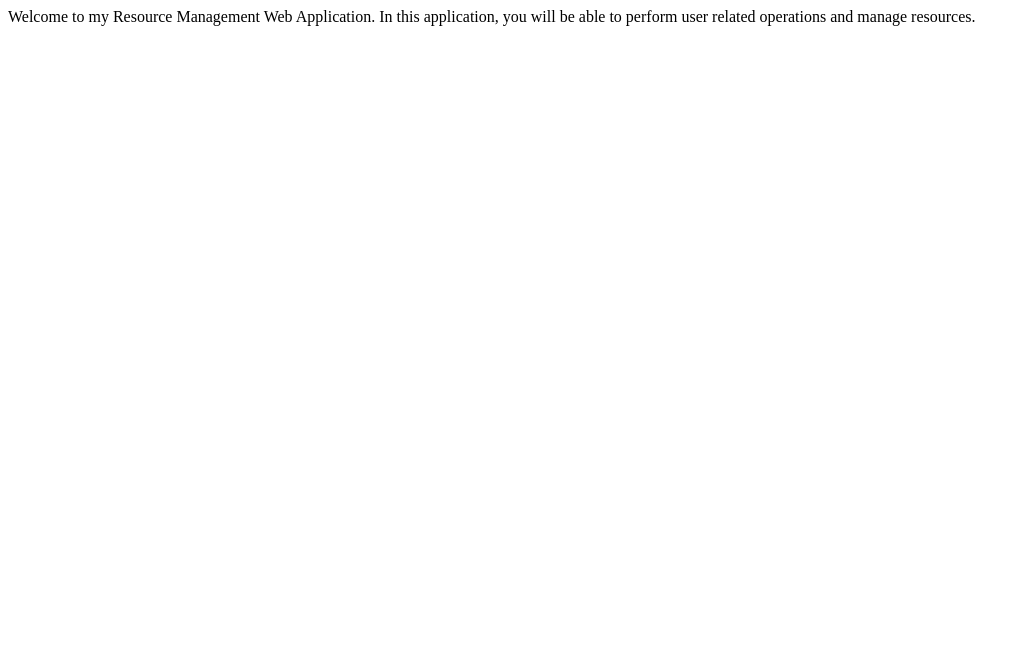
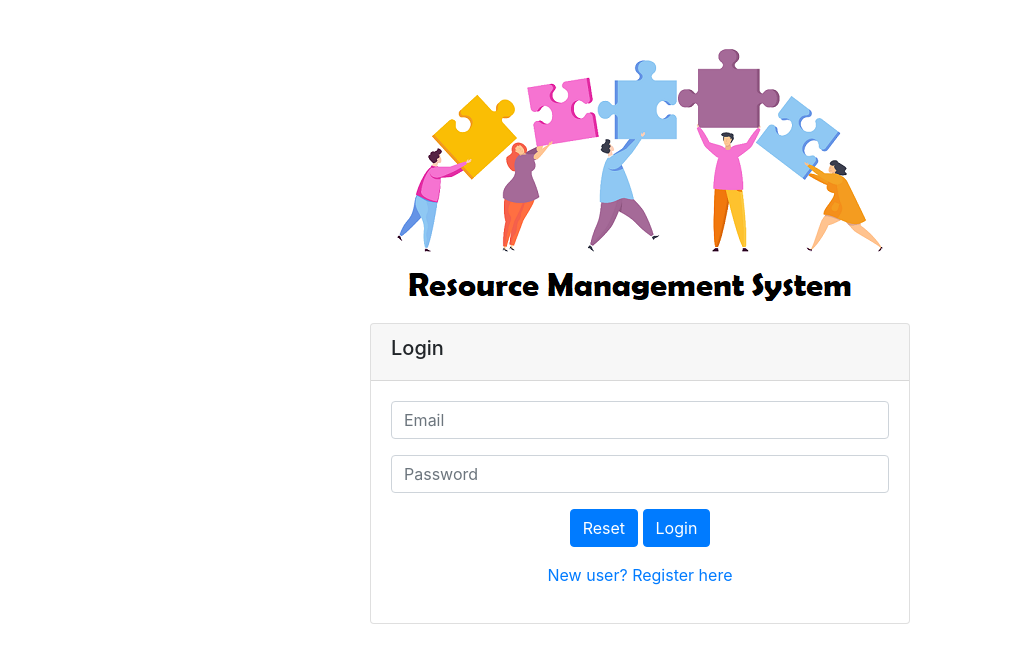
Before and after one commit to happkiller1010101/resource-mgmt, a website: page public/index.html in a window 1280 px wide. Shown: the whole page, without its empty margins (0-1029 px from the left). Drawn offline with nearby package versions, Linux system fonts and the light colour scheme.

Commit message:
Completed the containerization of app

```diff
--- a/package.json
+++ b/package.json
@@ -21,7 +21,8 @@
     "statements": 80
   },
   "scripts": {
-    "test": "nyc mocha tests/*.test.js"
+    "test": "nyc mocha tests/*.test.js",
+    "start": "node index.js"
   },
   "author": "",
   "license": "ISC",
--- a/public/index.html
+++ b/public/index.html
@@ -1,9 +1,63 @@
-<html>
+<!DOCTYPE html>
+<html lang="en">
   <head>
+    <meta charset="UTF-8" />
+    <meta name="viewport" content="width=device-width, initial-scale=1.0" />
     <title>DVOPS - Resource Management Web App</title>
+    <script src="js/login.js"></script>
+    <link
+      href="https://maxcdn.bootstrapcdn.com/bootstrap/4.5.2/css/bootstrap.min.css"
+      rel="stylesheet"
+    />
   </head>
   <body>
-    Welcome to my Resource Management Web Application. In this application, you
-    will be able to perform user related operations and manage resources.
+    <div class="container mt-5">
+      <div class="row justify-content-center">
+        <img src="images/logo.png" />
+      </div>
+      <div class="row justify-content-center">
+        <div class="col-md-6">
+          <div class="card">
+            <div class="card-header">
+              <h5>Login</h5>
+            </div>
+            <div class="card-body">
+              <form>
+                <div class="form-group">
+                  <input
+                    type="email"
+                    class="form-control"
+                    id="email"
+                    placeholder="Email"
+                  />
+                </div>
+                <div class="form-group">
+                  <input
+                    type="password"
+                    class="form-control"
+                    id="password"
+                    placeholder="Password"
+                  />
+                </div>
+                <p align="center" id="error" class="text-danger"></p>
+                <p align="center">
+                  <button type="reset" class="btn btn-primary">Reset</button>
+                  <button
+                    type="button"
+                    class="btn btn-primary"
+                    onclick="login()"
+                  >
+                    Login
+                  </button>
+                </p>
+                <p align="center">
+                  <a href="register.html">New user? Register here</a>
+                </p>
+              </form>
+            </div>
+          </div>
+        </div>
+      </div>
+    </div>
   </body>
 </html>
```
Also changed, not shown: docker-compose.yaml (added, +8 -0 lines), rms-deployment.yaml (added, +19 -0 lines), rms-service.yaml (added, +12 -0 lines), 1 other file.
